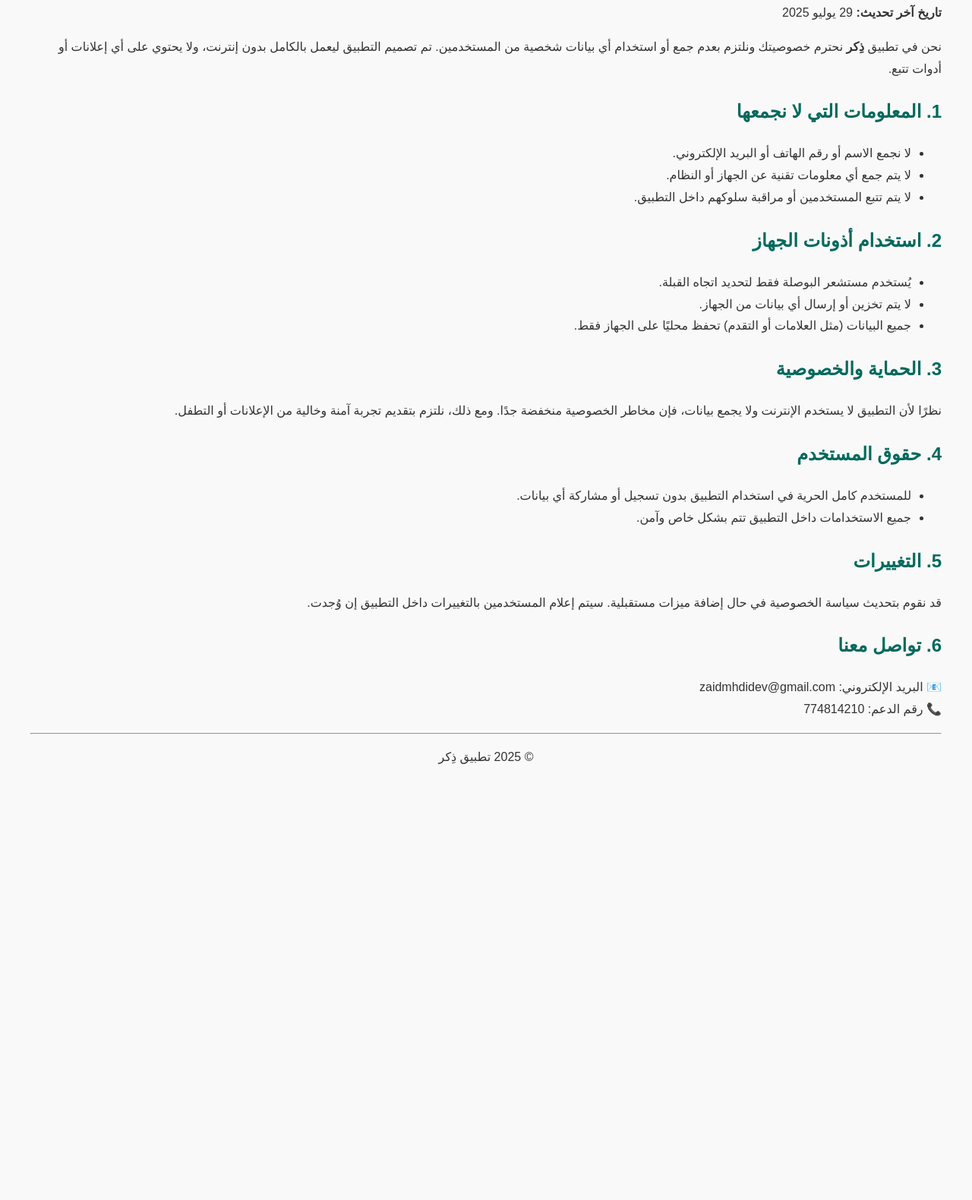
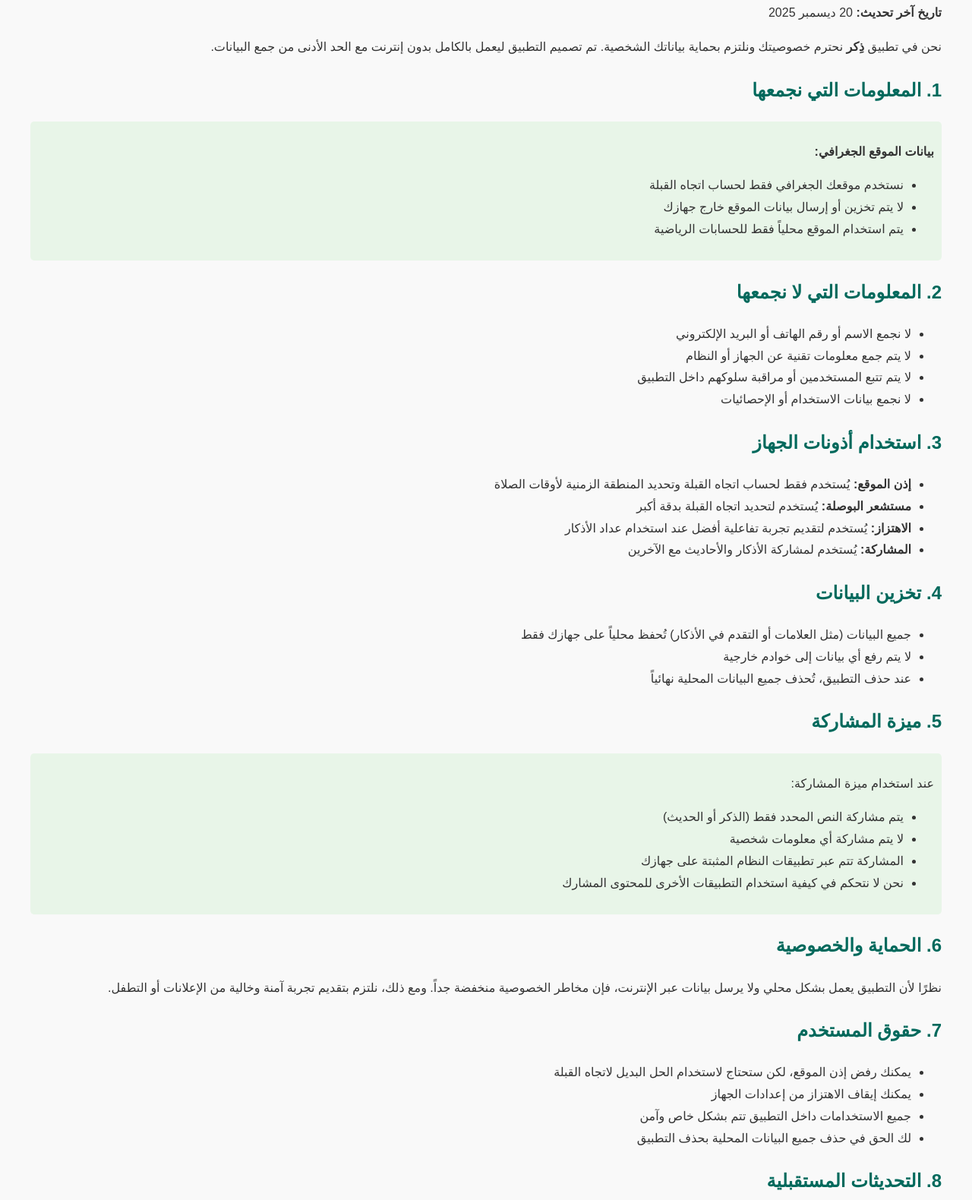
Before and after one commit to zaidmahdidev/privacy-policy-thekr, a plain HTML site: page index.html in a window 1280 px wide. Shown: the part 116-1696 px from the top of the page at 76% size. Before the commit the page ends 1168 px from the top, so only its background shows below. Drawn offline with Linux system fonts and the light colour scheme.

Commit message:
Update privacy policy to enhance data protection and clarify data usage

```diff
--- a/index.html
+++ b/index.html
@@ -18,44 +18,83 @@
         a {
             color: #00796b;
         }
+        .highlight {
+            background-color: #e8f5e8;
+            padding: 10px;
+            border-radius: 5px;
+            margin: 10px 0;
+        }
     </style>
 </head>
 <body>
     <h1>سياسة الخصوصية – تطبيق ذِكر</h1>
-  <p><strong>تاريخ آخر تحديث:</strong> 29 يوليو 2025</p>
+    <p><strong>تاريخ آخر تحديث:</strong> 20 ديسمبر 2025</p>
 
-  <p>نحن في تطبيق <strong>ذِكر</strong> نحترم خصوصيتك ونلتزم بعدم جمع أو استخدام أي بيانات شخصية من المستخدمين. تم تصميم التطبيق ليعمل بالكامل بدون إنترنت، ولا يحتوي على أي إعلانات أو أدوات تتبع.</p>
+    <p>نحن في تطبيق <strong>ذِكر</strong> نحترم خصوصيتك ونلتزم بحماية بياناتك الشخصية. تم تصميم التطبيق ليعمل بالكامل بدون إنترنت مع الحد الأدنى من جمع البيانات.</p>
 
-  <h2>1. المعلومات التي لا نجمعها</h2>
+    <h2>1. المعلومات التي نجمعها</h2>
+    <div class="highlight">
+        <p><strong>بيانات الموقع الجغرافي:</strong></p>
         <ul>
-    <li>لا نجمع الاسم أو رقم الهاتف أو البريد الإلكتروني.</li>
-    <li>لا يتم جمع أي معلومات تقنية عن الجهاز أو النظام.</li>
-    <li>لا يتم تتبع المستخدمين أو مراقبة سلوكهم داخل التطبيق.</li>
+            <li>نستخدم موقعك الجغرافي فقط لحساب اتجاه القبلة</li>
+            <li>لا يتم تخزين أو إرسال بيانات الموقع خارج جهازك</li>
+            <li>يتم استخدام الموقع محلياً فقط للحسابات الرياضية</li>
+        </ul>
+    </div>
+
+    <h2>2. المعلومات التي لا نجمعها</h2>
+    <ul>
+        <li>لا نجمع الاسم أو رقم الهاتف أو البريد الإلكتروني</li>
+        <li>لا يتم جمع معلومات تقنية عن الجهاز أو النظام</li>
+        <li>لا يتم تتبع المستخدمين أو مراقبة سلوكهم داخل التطبيق</li>
+        <li>لا نجمع بيانات الاستخدام أو الإحصائيات</li>
     </ul>
 
-  <h2>2. استخدام أذونات الجهاز</h2>
+    <h2>3. استخدام أذونات الجهاز</h2>
     <ul>
-    <li>يُستخدم مستشعر البوصلة فقط لتحديد اتجاه القبلة.</li>
-    <li>لا يتم تخزين أو إرسال أي بيانات من الجهاز.</li>
-    <li>جميع البيانات (مثل العلامات أو التقدم) تحفظ محليًا على الجهاز فقط.</li>
+        <li><strong>إذن الموقع:</strong> يُستخدم فقط لحساب اتجاه القبلة وتحديد المنطقة الزمنية لأوقات الصلاة</li>
+        <li><strong>مستشعر البوصلة:</strong> يُستخدم لتحديد اتجاه القبلة بدقة أكبر</li>
+        <li><strong>الاهتزاز:</strong> يُستخدم لتقديم تجربة تفاعلية أفضل عند استخدام عداد الأذكار</li>
+        <li><strong>المشاركة:</strong> يُستخدم لمشاركة الأذكار والأحاديث مع الآخرين</li>
     </ul>
 
-  <h2>3. الحماية والخصوصية</h2>
-  <p>نظرًا لأن التطبيق لا يستخدم الإنترنت ولا يجمع بيانات، فإن مخاطر الخصوصية منخفضة جدًا. ومع ذلك، نلتزم بتقديم تجربة آمنة وخالية من الإعلانات أو التطفل.</p>
-
-  <h2>4. حقوق المستخدم</h2>
+    <h2>4. تخزين البيانات</h2>
     <ul>
-    <li>للمستخدم كامل الحرية في استخدام التطبيق بدون تسجيل أو مشاركة أي بيانات.</li>
-    <li>جميع الاستخدامات داخل التطبيق تتم بشكل خاص وآمن.</li>
+        <li>جميع البيانات (مثل العلامات أو التقدم في الأذكار) تُحفظ محلياً على جهازك فقط</li>
+        <li>لا يتم رفع أي بيانات إلى خوادم خارجية</li>
+        <li>عند حذف التطبيق، تُحذف جميع البيانات المحلية نهائياً</li>
     </ul>
 
-  <h2>5. التغييرات</h2>
-  <p>قد نقوم بتحديث سياسة الخصوصية في حال إضافة ميزات مستقبلية. سيتم إعلام المستخدمين بالتغييرات داخل التطبيق إن وُجدت.</p>
+    <h2>5. ميزة المشاركة</h2>
+    <div class="highlight">
+        <p>عند استخدام ميزة المشاركة:</p>
+        <ul>
+            <li>يتم مشاركة النص المحدد فقط (الذكر أو الحديث)</li>
+            <li>لا يتم مشاركة أي معلومات شخصية</li>
+            <li>المشاركة تتم عبر تطبيقات النظام المثبتة على جهازك</li>
+            <li>نحن لا نتحكم في كيفية استخدام التطبيقات الأخرى للمحتوى المشارك</li>
+        </ul>
+    </div>
 
-  <h2>6. تواصل معنا</h2>
-  <p>📧 البريد الإلكتروني: zaidmhdidev@gmail.com<br>📞 رقم الدعم: 774814210</p>
+    <h2>6. الحماية والخصوصية</h2>
+    <p>نظرًا لأن التطبيق يعمل بشكل محلي ولا يرسل بيانات عبر الإنترنت، فإن مخاطر الخصوصية منخفضة جداً. ومع ذلك، نلتزم بتقديم تجربة آمنة وخالية من الإعلانات أو التطفل.</p>
+
+    <h2>7. حقوق المستخدم</h2>
+    <ul>
+        <li>يمكنك رفض إذن الموقع، لكن ستحتاج لاستخدام الحل البديل لاتجاه القبلة</li>
+        <li>يمكنك إيقاف الاهتزاز من إعدادات الجهاز</li>
+        <li>جميع الاستخدامات داخل التطبيق تتم بشكل خاص وآمن</li>
+        <li>لك الحق في حذف جميع البيانات المحلية بحذف التطبيق</li>
+    </ul>
+
+    <h2>8. التحديثات المستقبلية</h2>
+    <p>قد نقوم بتحديث سياسة الخصوصية في حال إضافة ميزات مستقبلية. سيتم إعلام المستخدمين بالتغييرات داخل التطبيق وتحديث تاريخ آخر تعديل.</p>
+
+    <h2>9. تواصل معنا</h2>
+    <p>📧 البريد الإلكتروني: zaidmhdidev@gmail.com<br>
+    📞 رقم الدعم: 774814210</p>
 
     <hr>
-  <p style="text-align:center;">© 2025 تطبيق ذِكر</p>
+    <p style="text-align:center;">© 2024 تطبيق ذِكر - جميع الحقوق محفوظة</p>
 </body>
 </html>
```
Lines whose indentation alone changed are shown as unchanged.
